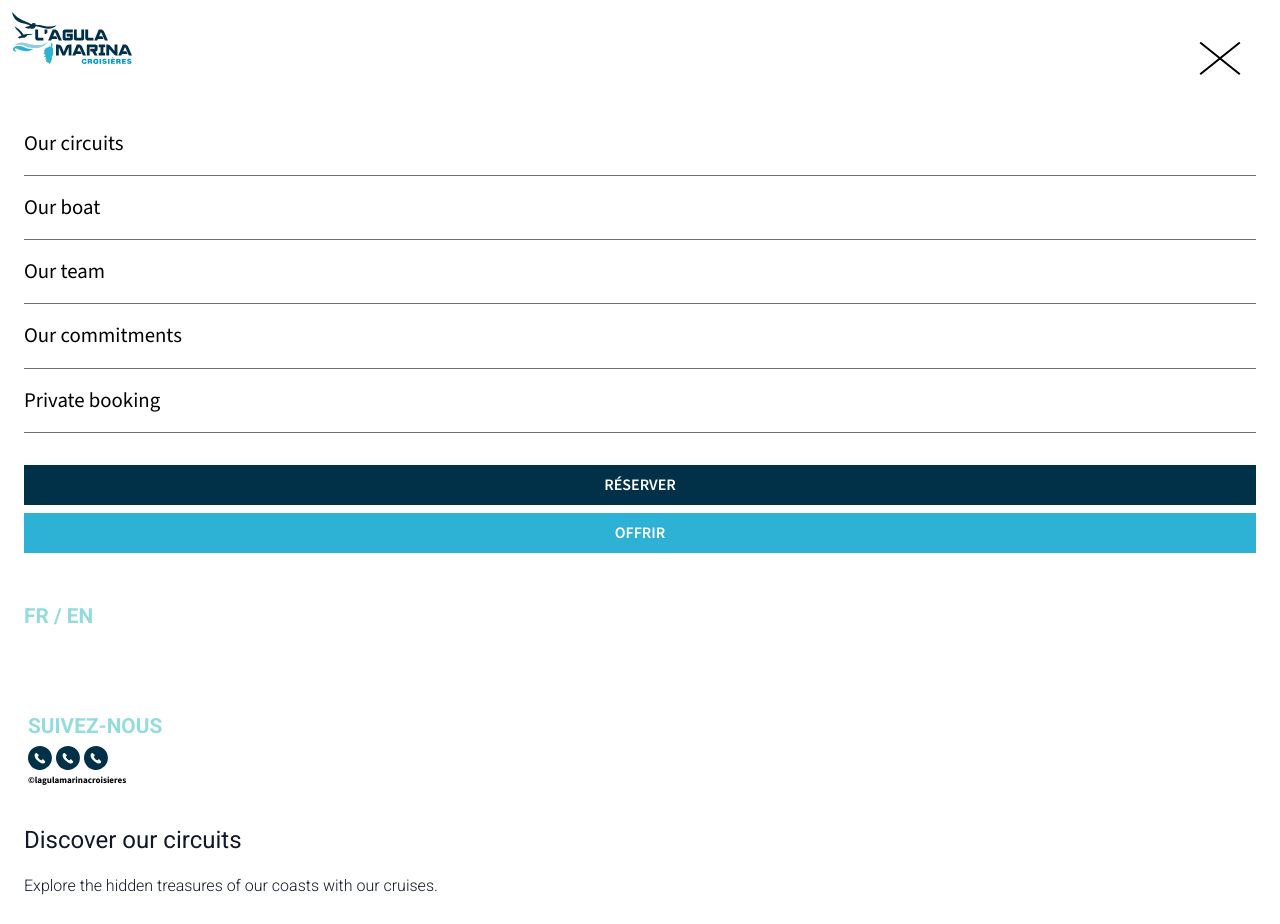
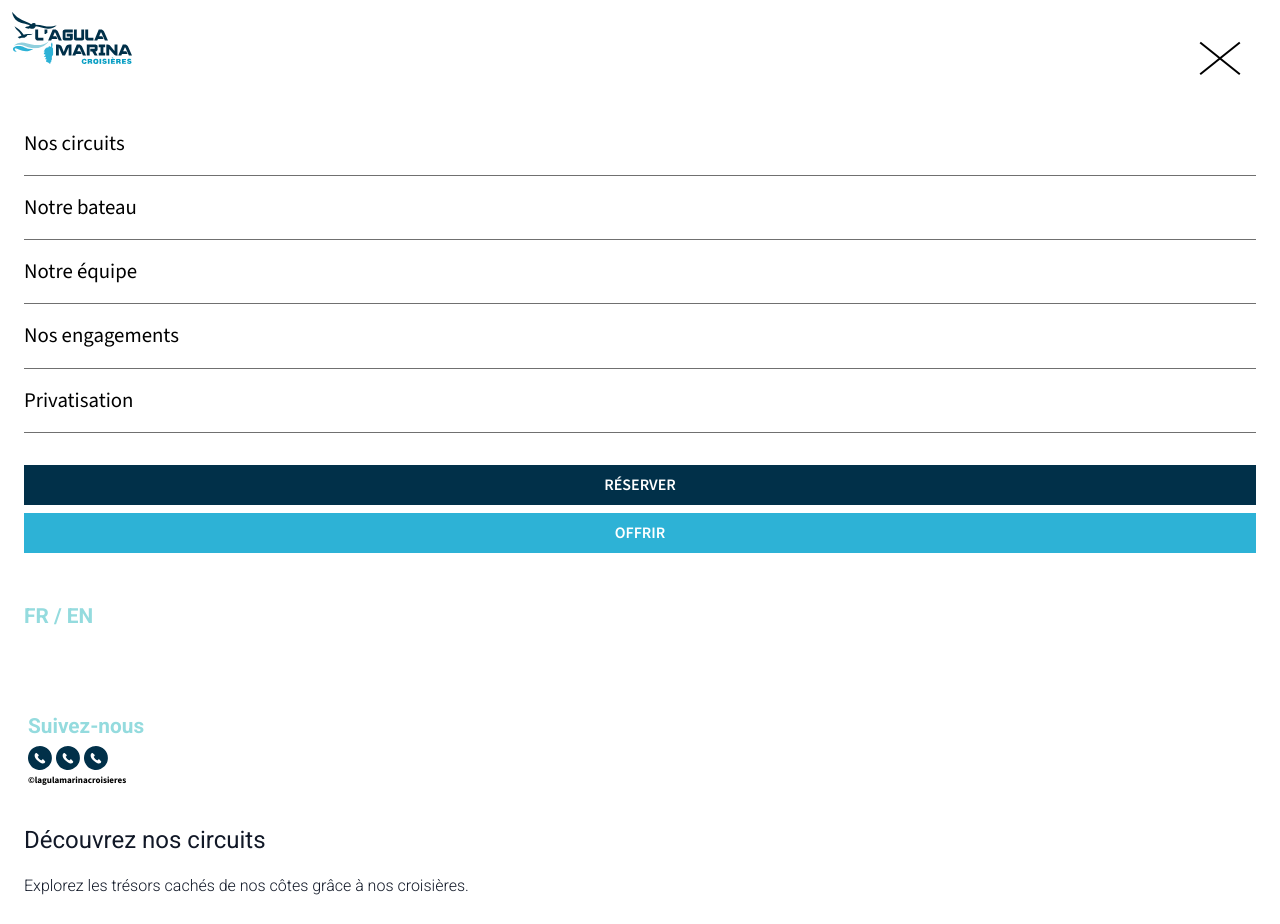
Before and after one commit to MisterPingouin/agula, a Next.js app in the folder frontend/: page /en in a window 1280 px wide. Both pictures are taken after a click on the button 1220 px from the left and 52 px from the top of the page. Built offline with nearby package versions, Linux system fonts and the light colour scheme; a web font is replaced by a local one.

Commit message:
menu burger translation

```diff
--- a/frontend/src/app/[locale]/components/Header/MobileMenu.js
+++ b/frontend/src/app/[locale]/components/Header/MobileMenu.js
@@ -1,10 +1,21 @@
-"use client"
+"use client";
 
 import React from "react";
 import NavLinks from "../NavLinks";
 import Image from "next/image";
+import { useI18n, useScopedI18n  } from "./../../../locales/I18nContext";
 
 const MobileMenu = ({ onClose }) => {
+  const { locale, setLocale } = useI18n();
+
+  const toggleLanguage = () => {
+    const newLocale = locale === "fr" ? "en" : "fr";
+    setLocale(newLocale);
+    localStorage.setItem("locale", newLocale);
+  };
+
+    const t = useScopedI18n("header");
+
   return (
     <div className="fixed inset-0 bg-white z-40 flex flex-col p-3 h-screen">
       {/* Logo en haut */}
@@ -25,42 +36,37 @@
       {/* Boutons d'action */}
       <div className="mt-2 flex flex-col space-y-2 p-3">
         <button className="w-full py-2 text-white bg-blue-3 font-content font-semibold">
-          RÉSERVER
+        {t('book')}
         </button>
         <button className="w-full py-2 text-white bg-blue-4 font-content font-semibold">
-          OFFRIR
+        {t('offer')}
         </button>
       </div>
-        {/* Langues */}
-        <p className="text-20px p-3 mt-6 font-title font-bold text-green-3">
-          FR / EN
-        </p>
-      {/* Section des réseaux sociaux, collée en bas de l'écran */}
+
+
+      {/* Bouton de changement de langue */}
+      <button
+        onClick={toggleLanguage}
+        className="text-20px p-3 mt-6 font-title font-bold text-green-3 self-start"
+      >
+        FR / EN
+      </button>
+
+      {/* Section des réseaux sociaux */}
       <div className="flex flex-col px-4 mt-auto">
-
-        {/* Réseaux sociaux */}
         <div className="flex flex-col space-y-1">
           <p className="mt-4 text-20px font-title font-bold text-green-3">
-            SUIVEZ-NOUS
+          {t('follow_us')}
           </p>
           <div className="flex space-x-1">
             <a href="#">
               <Image src="/images/phone.svg" alt="Phone" width={24} height={24} />
             </a>
             <a href="#">
-              <Image
-                src="/images/phone.svg"
-                alt="Instagram"
-                width={24}
-                height={24}
-              />
+              <Image src="/images/phone.svg" alt="Instagram" width={24} height={24} />
             </a>
             <a href="#">
-              <Image
-                src="/images/phone.svg"
-                alt="Facebook"
-                width={24} height={24}
-              />
+              <Image src="/images/phone.svg" alt="Facebook" width={24} height={24} />
             </a>
           </div>
           <p className="text-black font-content font-bold text-9px">
--- a/frontend/src/app/locales/I18nContext.js
+++ b/frontend/src/app/locales/I18nContext.js
@@ -1,6 +1,6 @@
 "use client";
 
-import React, { createContext, useContext, useMemo } from "react";
+import React, { createContext, useContext, useMemo, useState, useEffect } from "react";
 import fr from "./fr";
 import en from "./en";
 
@@ -8,20 +8,26 @@
 
 const I18nContext = createContext();
 
-export const I18nProvider = ({ children, locale = "fr" }) => {
+export const I18nProvider = ({ children }) => {
+  // Charger la langue depuis localStorage ou prendre FR par défaut
+  const [locale, setLocale] = useState(() => {
+    if (typeof window !== "undefined") {
+      return localStorage.getItem("locale") || "fr";
+    }
+    return "fr";
+  });
+
+  useEffect(() => {
+    localStorage.setItem("locale", locale); // Sauvegarde la langue actuelle
+  }, [locale]);
+
   const dictionary = translations[locale] || translations["fr"];
 
-  const t = (key) => {
-    return key.split('.').reduce((obj, k) => (obj && obj[k] !== undefined ? obj[k] : key), dictionary);
-  };
+  const t = (key) => key.split('.').reduce((obj, k) => (obj && obj[k] !== undefined ? obj[k] : key), dictionary);
 
-  const value = useMemo(() => ({ locale, t }), [locale]);
+  const value = useMemo(() => ({ locale, setLocale, t }), [locale]);
 
-  return (
-    <I18nContext.Provider value={value}>
-      {children}
-    </I18nContext.Provider>
-  );
+  return <I18nContext.Provider value={value}>{children}</I18nContext.Provider>;
 };
 
 export const useI18n = () => {
@@ -32,7 +38,6 @@
   return context;
 };
 
-// Fonction pour récupérer une traduction dans un scope spécifique
 export const useScopedI18n = (scope) => {
   const { t } = useI18n();
   return (key) => t(`${scope}.${key}`);
```
